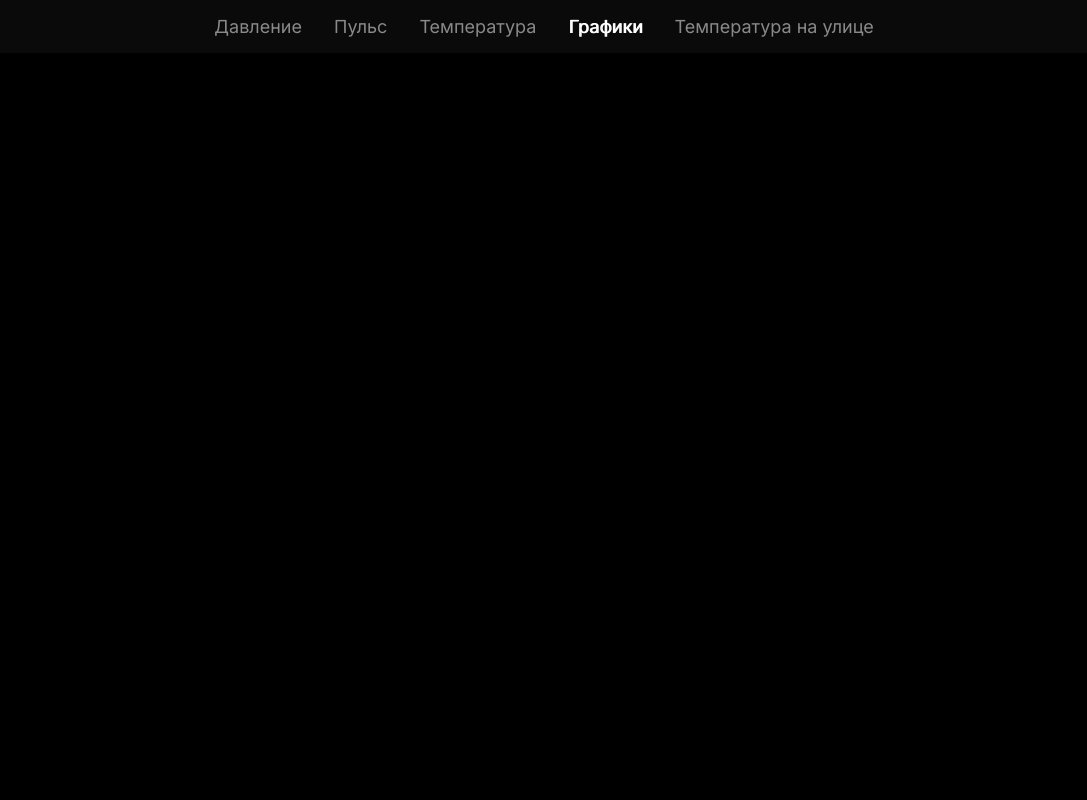
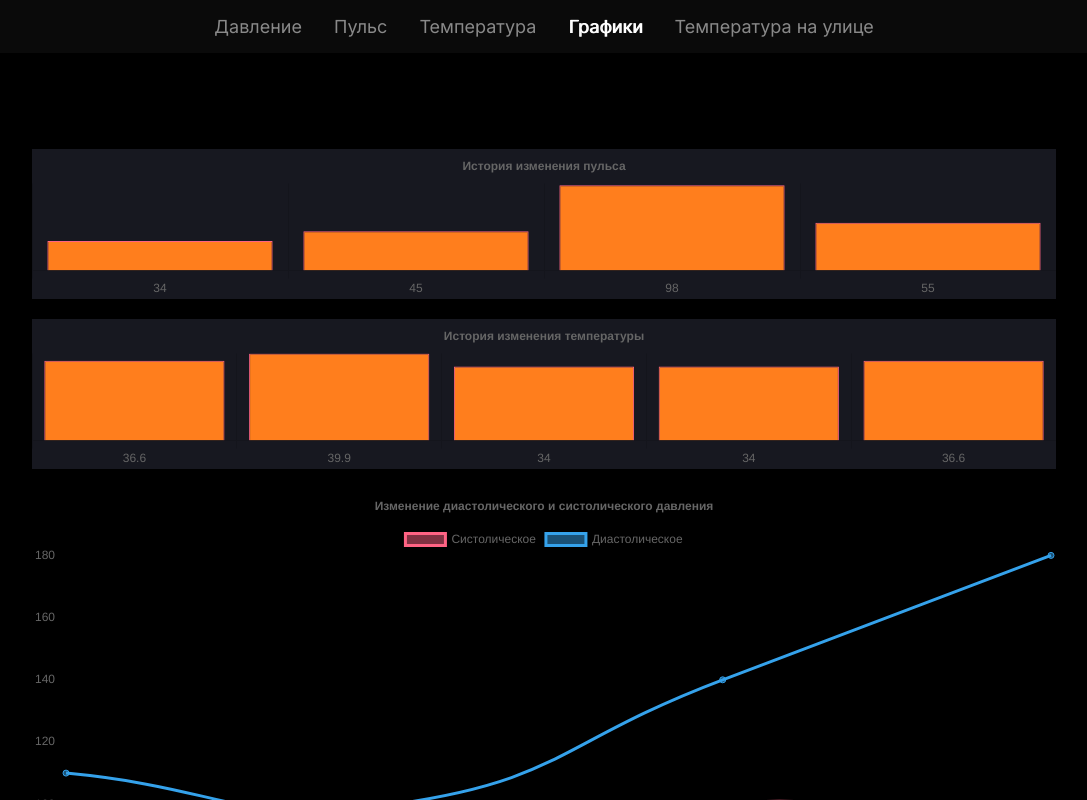
Before and after one commit to kivals/health-widget, a Next.js app: page /charts in a window 1280 px wide. Before the commit this address had no page. Shown: the top 800 px of the page, without its empty margins (96-1183 px from the left). Built offline with nearby package versions, Linux system fonts and the light colour scheme.

Commit message:
feat: added Charts page

```diff
--- a/package.json
+++ b/package.json
@@ -10,10 +10,12 @@
   },
   "dependencies": {
     "axios": "^1.6.8",
+    "chart.js": "^4.4.2",
     "clsx": "^2.1.1",
     "next": "14.2.3",
     "normalize.css": "^8.0.1",
     "react": "^18",
+    "react-chartjs-2": "^5.2.0",
     "react-dom": "^18"
   },
   "devDependencies": {
--- /dev/null
+++ b/src/app/charts/Charts.module.css
@@ -0,0 +1,6 @@
+.container {
+    width: 80vw;
+    display: flex;
+    flex-direction: column;
+    gap:20px
+}
--- /dev/null
+++ b/src/app/charts/Charts.tsx
@@ -0,0 +1,57 @@
+'use client';
+
+import {
+	BarElement,
+	CategoryScale,
+	Chart as ChartJS,
+	Legend,
+	LinearScale,
+	LineElement,
+	PointElement,
+	Title
+} from 'chart.js';
+
+import BarChart from '@/components/UI/charts/BarChart/BarChart';
+import DoubleLineChart from '@/components/UI/charts/DoubleLineChart/DoubleLineChart';
+
+import styles from './Charts.module.css';
+import { useAppContext } from '@/context';
+
+ChartJS.register(
+	CategoryScale,
+	LinearScale,
+	BarElement,
+	Title,
+	PointElement,
+	LineElement,
+	Legend
+);
+
+export function Charts() {
+	const {
+		pulseHistory,
+		temperatureHistory,
+		systolicHistory,
+		diastolicHistory
+	} = useAppContext();
+
+	return (
+		<div className={styles.container}>
+			<BarChart
+				title={'История изменения пульса'}
+				data={pulseHistory}
+			/>
+
+			<BarChart
+				title={'История изменения температуры'}
+				data={temperatureHistory}
+			/>
+
+			<DoubleLineChart
+				title={'Изменение диастолического и систолического давления'}
+				firstLineData={{ label: 'Систолическое', data: systolicHistory }}
+				secondLineData={{ label: 'Диастолическое', data: diastolicHistory }}
+			/>
+		</div>
+	);
+}
--- /dev/null
+++ b/src/app/charts/page.tsx
@@ -0,0 +1,19 @@
+import { Metadata } from 'next';
+
+import pagesData from '@/config/pages';
+
+import { Charts } from '@/app/charts/Charts';
+
+const pageData = pagesData.get('Charts');
+
+export const metadata: Metadata = {
+	title: pageData?.title
+};
+
+export default function PulsePage() {
+	return (
+		<div>
+			<Charts />
+		</div>
+	);
+}
--- /dev/null
+++ b/src/components/UI/charts/BarChart/BarChart.tsx
@@ -0,0 +1,56 @@
+'use client';
+
+import { FC } from 'react';
+import { Bar } from 'react-chartjs-2';
+
+interface IBarChart {
+	title: string;
+	data: number[];
+}
+
+const BarChart: FC<IBarChart> = ({ data, title }) => {
+	const chartData = {
+		labels: data,
+		datasets: [
+			{
+				label: '',
+				data,
+				backgroundColor: '#ff7e1d',
+				borderColor: 'rgba(255, 99, 132, 1)',
+				borderWidth: 1
+			}
+		]
+	};
+
+	const options = {
+		responsive: true,
+		barPercentage: 1.1,
+		maintainAspectRatio: false,
+		aspectRatio: 2,
+		scales: {
+			y: {
+				display: false
+			}
+		},
+		plugins: {
+			legend: {
+				display: false
+			},
+			title: {
+				display: true,
+				text: title
+			}
+		}
+	};
+
+	return (
+		<div style={{ backgroundColor: '#171820' }}>
+			<Bar
+				options={options}
+				data={chartData}
+			/>
+		</div>
+	);
+};
+
+export default BarChart;
--- /dev/null
+++ b/src/components/UI/charts/DoubleLineChart/DoubleLineChart.tsx
@@ -0,0 +1,66 @@
+'use client';
+
+import { FC } from 'react';
+import { Line } from 'react-chartjs-2';
+
+interface IDoubleLineChart {
+	title: string;
+	firstLineData: { label: string; data: number[] };
+	secondLineData: { label: string; data: number[] };
+}
+
+const DoubleLineChart: FC<IDoubleLineChart> = ({
+	title,
+	firstLineData,
+	secondLineData
+}) => {
+	const options = {
+		responsive: true,
+		scales: {
+			x: {
+				display: false
+			}
+		},
+		plugins: {
+			legend: {
+				position: 'top' as const
+			},
+			title: {
+				display: true,
+				text: title
+			}
+		}
+	};
+
+	const data = {
+		labels: new Array(
+			Math.max(firstLineData.data.length, secondLineData.data.length)
+		).fill(''),
+		datasets: [
+			{
+				label: firstLineData.label,
+				tension: 0.5,
+				data: [...firstLineData.data],
+				borderColor: 'rgb(255, 99, 132)',
+				backgroundColor: 'rgba(255, 99, 132, 0.5)'
+			},
+			{
+				label: secondLineData.label,
+				tension: 0.5, // Устанавливает плавность линии
+				data: [...secondLineData.data],
+				borderColor: 'rgb(53, 162, 235)',
+				backgroundColor: 'rgba(53, 162, 235, 0.5)'
+			}
+		]
+	};
+	return (
+		<div>
+			<Line
+				options={options}
+				data={data}
+			/>
+		</div>
+	);
+};
+
+export default DoubleLineChart;
```
Also changed, not shown: 1 other file (tests, documents, lock files or other folders).
